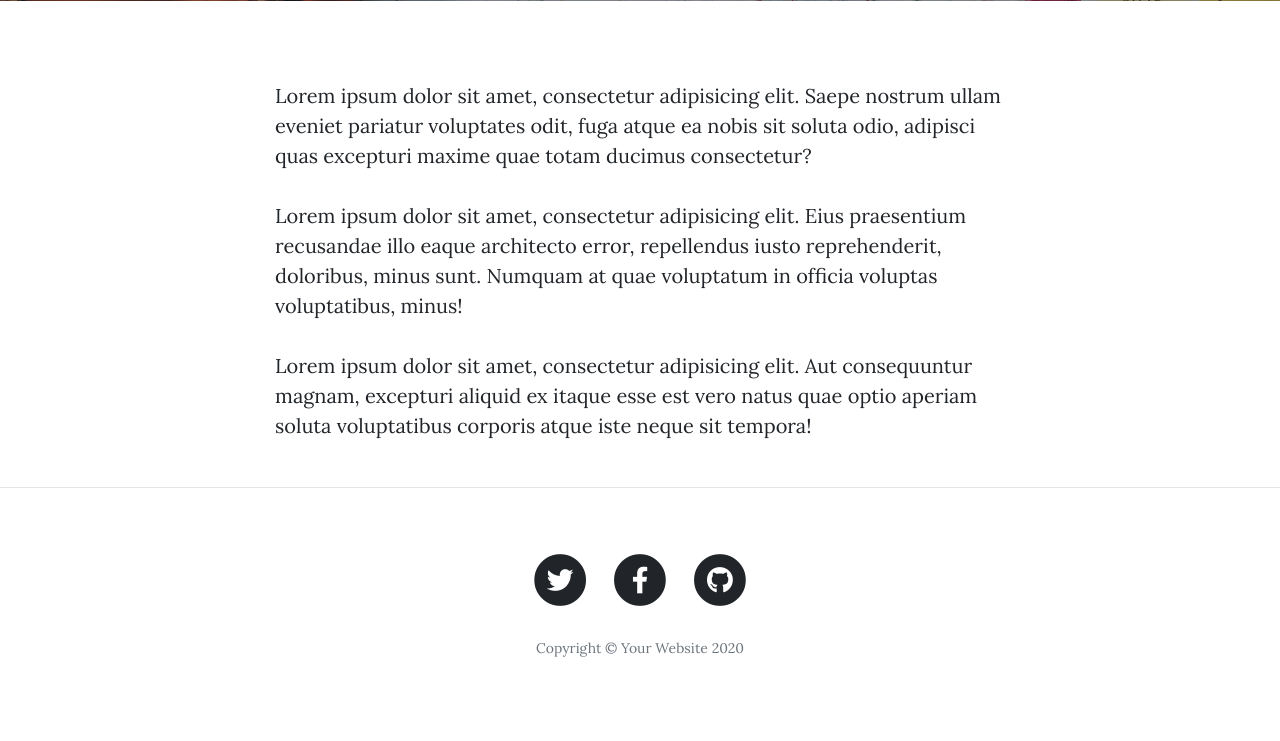
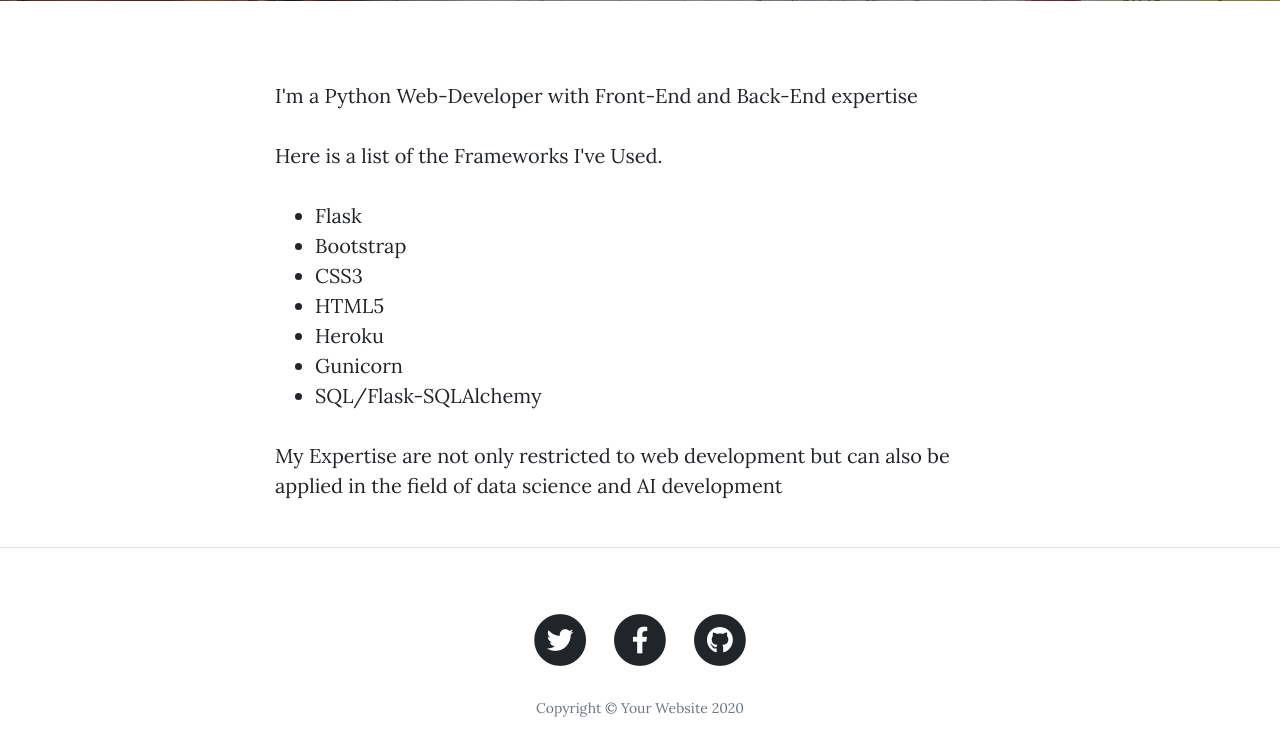
Before and after one commit to Trojantazz/Thought-Room, a Flask app: page /about in a window 1280 px wide. Shown: the part 531-1272 px from the top of the page. Before the commit the page ends 1188 px from the top, so only its background shows below. Run offline with Flask 2, Linux system fonts and the light colour scheme; some libraries are stand-ins or nearby versions.

Commit message:
Update about info

```diff
--- a/templates/about.html
+++ b/templates/about.html
@@ -19,9 +19,18 @@
   <div class="container">
     <div class="row">
       <div class="col-lg-8 col-md-10 mx-auto">
-        <p>Lorem ipsum dolor sit amet, consectetur adipisicing elit. Saepe nostrum ullam eveniet pariatur voluptates odit, fuga atque ea nobis sit soluta odio, adipisci quas excepturi maxime quae totam ducimus consectetur?</p>
-        <p>Lorem ipsum dolor sit amet, consectetur adipisicing elit. Eius praesentium recusandae illo eaque architecto error, repellendus iusto reprehenderit, doloribus, minus sunt. Numquam at quae voluptatum in officia voluptas voluptatibus, minus!</p>
-        <p>Lorem ipsum dolor sit amet, consectetur adipisicing elit. Aut consequuntur magnam, excepturi aliquid ex itaque esse est vero natus quae optio aperiam soluta voluptatibus corporis atque iste neque sit tempora!</p>
+        <p>I'm a Python Web-Developer with Front-End and Back-End expertise</p>
+        <p>Here is a list of the Frameworks I've Used.</p>
+        <ul>
+          <li>Flask</li>
+          <li>Bootstrap</li>
+          <li>CSS3</li>
+          <li>HTML5</li>
+          <li>Heroku</li>
+          <li>Gunicorn</li>
+          <li>SQL/Flask-SQLAlchemy</li>
+        </ul>
+        <p>My Expertise are not only restricted to web development but can also be applied in the field of data science and AI development</p>
       </div>
     </div>
   </div>
```
